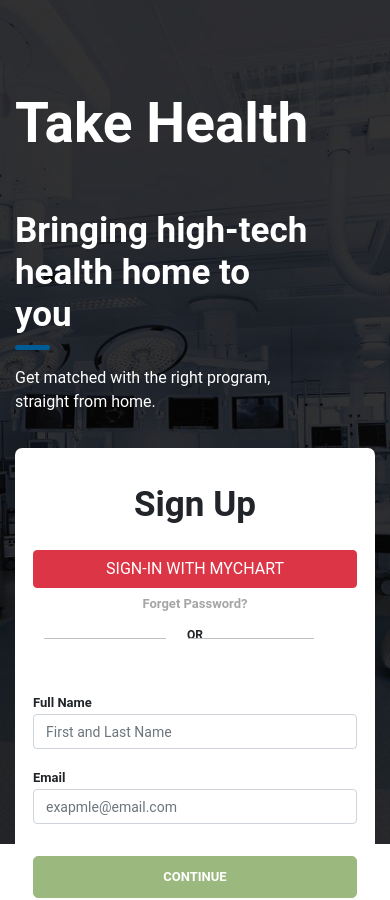
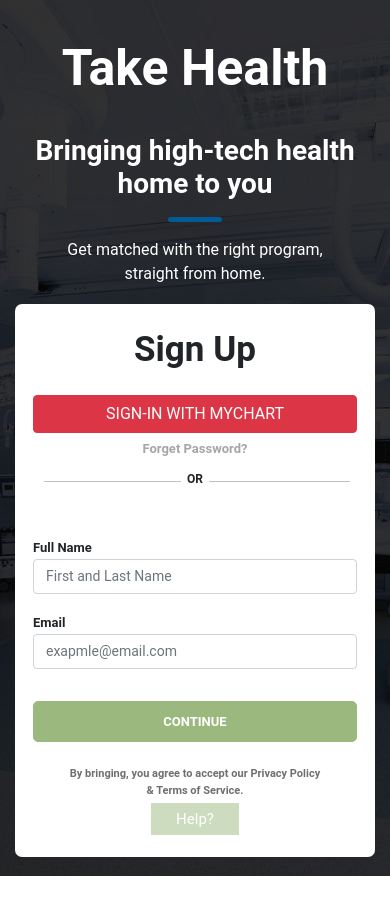
Before and after one commit to muhammadidreesshaikh/take-health-react, a React (Create React App) app: page / in a window 390 px wide. Shown: the top 900 px of the page. After the commit the page ends 876 px from the top, so only its background shows below. Built offline with nearby package versions, Linux system fonts and the light colour scheme.

Commit message:
steptwo and stepthree done with responsive

```diff
--- a/src/App.js
+++ b/src/App.js
@@ -6,6 +6,7 @@ import Main from './components/thebasics/Main';
 import StepOne from './components/thebasics/StepOne';
 import Elligibility from './components/thebasics/Elligibility';
 import StepTwo from './components/thebasics/StepTwo';
+import StepThree from './components/thebasics/StepThree';
 
 import {
   BrowserRouter as Router,
@@ -27,6 +28,7 @@ function App() {
               <Route exact path='/stepOne' component={StepOne}></Route>
               <Route exact path='/elligibility' component={Elligibility}></Route>
               <Route exact path='/stepTwo' component={StepTwo}></Route>
+              <Route exact path='/stepThree' component={StepThree}></Route>
             </Switch>
           </div>
       </div>
--- a/src/assets/css/elligibility.css
+++ b/src/assets/css/elligibility.css
@@ -18,3 +18,22 @@
     font-size: 14px;
     padding-top: 15px;
 }
+
+
+
+/* menu desktop and mobile switching on responsive  */
+
+@media only screen and (max-width: 768px) {
+
+}
+
+@media only screen and (max-width: 600px) {
+    .elligibility .card-body h1{
+        font-size: 25px;
+    }
+
+    .elligibility .card-body h6{
+        font-size: 16px;
+        padding-top: 20px;
+    }
+}
--- a/src/assets/css/main.css
+++ b/src/assets/css/main.css
@@ -42,17 +42,6 @@
 
     margin-top: 20px;
 }
-/*
-.main .inner h3{
-    font-size: 22px;
-    font-weight: bold;
-    padding-top: 15px;
-}
-
-.main .inner h6{
-    font-size: 15px;
-    padding-top: 15px;
-} */
 
 .main .inner h4{
     font-size: 16px;
@@ -74,3 +63,100 @@
     color: var(--color-red);
     font-weight: bold;
 }
+
+
+/* menu desktop and mobile switching on responsive  */
+
+@media only screen and (max-width: 768px) {
+    .signup {
+        height: 100vh;
+        padding-top: 10%;
+    }
+
+    .signup .card-body h5:before {
+        top: 32%;
+        left: 8%;
+    }
+
+    .signup .card-body h5:after {
+        top: 32%;
+        right: 9%;
+    }
+
+}
+
+@media only screen and (max-width: 600px) {
+
+    .signup{
+        height: 100%;
+        padding: 5% 0;
+    }
+
+    .signup .logo{
+        padding: 5% 0 0 0;
+    }
+
+    .main .inner{
+        height: unset;
+        overflow-y: unset;
+    }
+
+    .signup .inner {
+        padding: 10% 0% 0 0;
+        text-align: center;
+    }
+
+    .signup .logo h1 {
+        font-size: 50px;
+        text-align: center;
+    }
+
+    .signup .logo .inner h3{
+        font-size: 28px;
+    }
+
+    .signup .logo .inner p{
+        font-size: 16px;
+        padding: 0 11%;
+    }
+
+    .signup .logo .inner .seprator {
+        width: 15%;
+        display: block;
+        margin: auto;
+    }
+
+    .signup .card-body{
+        top: 0%;
+        padding: 7% 5%;
+        margin-top: 5%;
+    }
+
+    .stepone .card-body h6{
+        font-size: 17px;
+    }
+
+    .signup .card-body h5:before {
+        top: 32%;
+        left: 8%;
+        width: 38%;
+    }
+
+    .signup .card-body h5:after {
+        top: 32%;
+        right: 7%;
+        width: 39%;
+    }
+
+    .stepone .card-body .change{
+        font-size: 14px;
+    }
+
+    .stepone .card-body h6{
+        font-size: 17px;
+    }
+
+    .stepone .card-body .change{
+        font-size: 14px;
+    }
+}
--- a/src/assets/css/stepthree.css
+++ b/src/assets/css/stepthree.css
@@ -0,0 +1,56 @@
+.stepthree .card-body h6{
+    font-size: 19px;
+    padding-top: 15px;
+    font-weight: bold;
+}
+
+.stepthree .card-body p{
+    font-size: 15px;
+    padding: 0;
+    color: var(--color-black);
+}
+
+.stepthree .card-body .change{
+    margin-bottom: 0;
+    font-weight: bold;
+    font-size: 12px;
+    margin-top: 5%;
+}
+
+.stepthree .card-body input{
+    border-radius: 5px;
+    padding: 8px 0 8px 10px;
+    width: 100%;
+    height: auto;
+    font-size: 14px;
+    color: var(--color-black);
+}
+
+.stepthree input::placeholder
+{
+    color: var(--color-gry);
+}
+
+
+
+
+/* menu desktop and mobile switching on responsive  */
+
+@media only screen and (max-width: 768px) {
+
+}
+
+@media only screen and (max-width: 600px) {
+
+    .stepthree .card-body h6{
+        font-size: 22px;
+    }
+
+    .stepthree .card-body p {
+        font-size: 17px;
+    }
+
+    .stepthree .card-body .change {
+        font-size: 15px;
+    }
+}
--- a/src/assets/css/steptwo.css
+++ b/src/assets/css/steptwo.css
@@ -21,3 +21,21 @@
     font-size: 12px;
     margin-top: 5%;
 }
+
+
+/* menu desktop and mobile switching on responsive  */
+
+@media only screen and (max-width: 768px) {
+
+}
+
+@media only screen and (max-width: 600px) {
+
+    .steptwo .card-body h6{
+        font-size: 19px;
+    }
+
+    .steptwo .card-body .change{
+        font-size: 15px;
+    }
+}
--- a/src/components/signup/Signup.js
+++ b/src/components/signup/Signup.js
@@ -35,7 +35,7 @@ class Signup extends React.Component {
 
                                    <div className="inner">
                                     <h3>Bringing high-tech health home to you</h3>
-                                    <div className="seprator"></div>
+                                    <div className="seprator mt-3"></div>
                                     <p className="pt-3">Get matched with the right program, straight from home.</p>
                                    </div>
                                 </div>
--- a/src/components/thebasics/Main.js
+++ b/src/components/thebasics/Main.js
@@ -4,6 +4,7 @@ import { Link } from 'react-router-dom';
 import StepOne from '../../components/thebasics/StepOne';
 import Elligibility from '../../components/thebasics/Elligibility';
 import StepTwo from '../../components/thebasics/StepTwo';
+import StepThree from '../../components/thebasics/StepThree';
 
 
 class Main extends React.Component {
@@ -63,10 +64,11 @@ class Main extends React.Component {
                                         <h4 className="pt-3">STEP 1 OF 3</h4>
                                     </div>
 
+
                                     {/* <StepOne /> */}
                                     {/* <Elligibility /> */}
-                                    <StepTwo />
-
+                                    {/* <StepTwo /> */}
+                                    <StepThree />
 
 
                                     <div className="col-12">
--- a/src/components/thebasics/StepThree.js
+++ b/src/components/thebasics/StepThree.js
@@ -0,0 +1,55 @@
+import React from 'react';
+import '../../assets/css/stepthree.css';
+
+import { Link } from 'react-router-dom';
+
+class StepThree extends React.Component {
+
+    constructor(props) {
+        super(props);
+
+        this.state = {
+            data: [],
+            loading: false
+        };
+    }
+
+    componentDidMount() {
+        console.log("StepThree");
+
+        this.setState({
+            loading: true
+        });
+    }
+
+    render() {
+        return(
+            <section>
+                <div className="stepthree">
+                    <div className="container">
+                        <div className="row justify-content-center">
+
+                            <div className="col-12 col-md-12 col-lg-12 p-0">
+                                <div className="card-body p-0">
+                                    <div className="col-12 col-md-12 col-lg-12">
+                                        <h6>Let's get started with improving your health.</h6>
+                                        <p className="pt-3">Your email is your username.</p>
+                                    </div>
+
+                                    <div className="col-12 col-md-12 col-lg-12">
+                                        <div class="form-group">
+                                            <label className="change">Password</label>
+                                            <input type="password" class="form-control" placeholder="Must be at least 8 characters long."/>
+                                        </div>
+                                    </div>
+                                </div>
+                            </div>
+
+                        </div>
+                    </div>
+                </div>
+            </section>
+        );
+    }
+}
+export default StepThree;
--- a/src/components/thebasics/StepTwo.js
+++ b/src/components/thebasics/StepTwo.js
@@ -45,7 +45,11 @@ class StepTwo extends React.Component {
                                     <div className="col-12 col-md-12 col-lg-12">
                                         <div class="form-group">
                                             <label className="change">Add your biological sex.</label> <i type="button" class="btn " data-toggle="tooltip" data-placement="right" title="Your birthdate is required to determine if you're eligible for telemedicine">?</i>
-                                            <input type="password" class="form-control" placeholder="Male / Female"/>
+                                            <select class="form-control">
+                                                <option>Select</option>
+                                                <option>Male</option>
+                                                <option>Female</option>
+                                            </select>
                                         </div>
                                     </div>
                                 </div>
```
Also changed, not shown: src/assets/css/signup.css (+12 -0 lines), src/assets/css/stepone.css (line endings or trailing spaces).
